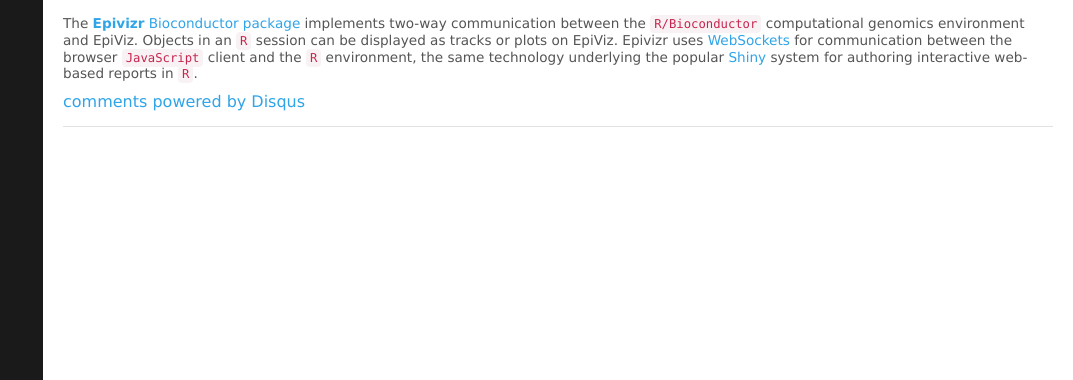
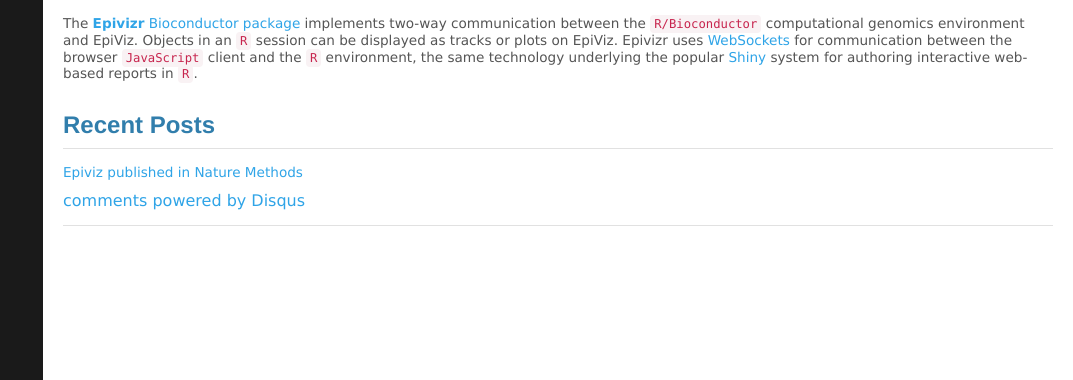
Before and after one commit to epiviz/epiviz.github.io.old, a Jekyll site: the page built from index.md, in a window 1280 px wide, cut to the strip 520-900 px from the top of the page. Shown: the whole strip, without its empty margins (207-1280 px from the left). Built offline with Jekyll 4.4.1, drawn with Linux system fonts in a browser that asks for light colours; Markdown is read by kramdown in place of the engine named in the settings; comment, search, counter and statistics services are not loaded.

Commit message:
add post loop to index page

```diff
--- /dev/null
+++ b/_includes/post_loop.html
@@ -0,0 +1,5 @@
+{% for post in site.posts limit: 10 %}
+<span class="title">
+<a href="{{ site.baseurl }}{{ post.url }}">{{ post.title }}</a>
+</span>
+{% endfor %}
--- a/index.md
+++ b/index.md
@@ -18,3 +18,7 @@
 can be displayed as tracks or plots on EpiViz. Epivizr uses [WebSockets](http://www.websocket.org/) for communication
 between the browser `JavaScript` client and the `R` environment, the same technology underlying the popular
 [Shiny](http://www.rstudio.com/shiny/) system for authoring interactive web-based reports in `R`.
+
+## Recent Posts
+
+{% include post_loop.html %}
```
